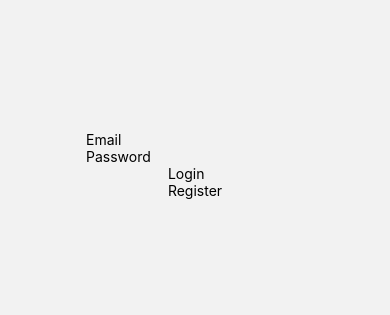
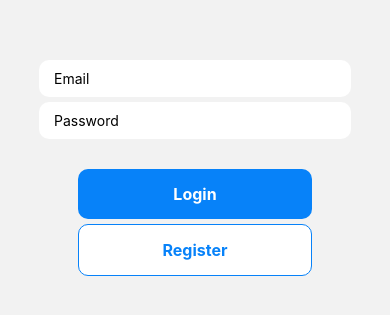
Before and after one commit to hwen554/Meditation-Mobile-Application, a React Native app in the folder IPAPP/: screen / in a window 390 px wide. Shown: the part 257-572 px from the top of the page. Built offline with nearby package versions, Linux system fonts and the light colour scheme.

Commit message:
Update LoginScreens.js

```diff
--- a/IPAPP/screens/LoginScreens.js
+++ b/IPAPP/screens/LoginScreens.js
@@ -1,16 +1,43 @@
 import { KeyboardAvoidingView, StyleSheet, Text, TextInput, View, TouchableOpacity} from 'react-native'
-import React from 'react'
+import React, {useEffect,useState} from 'react'
+
 
 const LoginScreens = () => {
-  return (
+    const [email,setEmail] = useState('')
+    const [password,setPassword] = useState('')
+
+    const handleSignUp=()=>{
+        console.log(email)
+        console.log(password)
+        auth.createUserWithEmialAndPassword((email,password)).then(userCredentials =>{
+            const user = userCredentials.user;
+            console.log('Registered with: ',user.email);
+        }).catch(error=>{
+            console.log('Oops! Something went wrong: ',error);
+            alert(error.message);
+        })
+    }
+
+    const handleLogin=()=>{
+        console.log(email)
+        console.log(password)
+        auth.signInWithEmailAndPassword((email,password)).then(userCredentials =>{
+            const user = userCredentials.user;
+            console.log('Logged in with: ',user.email);
+        }).catch(error=>{
+            console.log('Oops! Something went wrong: ',error);
+            alert(error.message);
+        })
+    }
+    return (
     <KeyboardAvoidingView style={styles.container} behavior="padding">
         <View style={styles.inputContainer}>
-            <TextInput placeholder='Email' style={styles.input}/>
-            <TextInput placeholder='Password' style={styles.input} secureTextEntry/>
+            <TextInput placeholder='Email' value={email} onChangeText={text=>setEmail(text)} style={styles.input}/>
+            <TextInput placeholder='Password' value={password} onChangeText={text=>setPassword(text)} style={styles.input} secureTextEntry/>
         </View>
-        <View>
-            <TouchableOpacity style={styles.button} onPress={() => {}}><Text style={styles.button}>Login</Text></TouchableOpacity>
-            <TouchableOpacity style={styles.buttonOulineText} onPress={() => {}}><Text style={styles.button}>Register</Text></TouchableOpacity>
+        <View style={styles.buttonContainer}>
+            <TouchableOpacity style={styles.button} onPress={handleLogin}><Text style={styles.buttonText}>Login</Text></TouchableOpacity>
+            <TouchableOpacity style={[styles.button,styles.buttonOutline]} onPress={handleSignUp}><Text style={styles.buttonOutlineText}>Register</Text></TouchableOpacity>
         </View>
     </KeyboardAvoidingView>
   )
@@ -18,10 +45,54 @@ const LoginScreens = () => {
 
 export default LoginScreens
 
+
 const styles = StyleSheet.create({
-    container:{
-        flex: 1,
-        justifyContent:"center",
-        alignItems:"center"
-    }
+    container: {
+      flex: 1,
+      justifyContent: 'center',
+      alignItems: 'center',
+    },
+    inputContainer: {
+      width: '80%'
+    },
+    input: {
+      backgroundColor: 'white',
+      paddingHorizontal: 15,
+      paddingVertical: 10,
+      borderRadius: 10,
+      marginTop: 5,
+    },
+    buttonContainer: {
+      width: '60%',
+      justifyContent: 'center',
+      alignItems: 'center',
+      marginTop: 30,
+    },
+    button: {
+      backgroundColor: '#0782F9',
+      width: '100%',
+      padding: 15,
+      borderRadius: 10,
+      alignItems: 'center',
+    },
+    buttonOutline: {
+      backgroundColor:'white',
+      marginTop:5,
+      borderColor:'#0782F9',
+      borderWidth: 1,
+      width: '100%',
+      padding: 15,
+      borderRadius: 10,
+      alignItems: 'center',
+    },
+    buttonText: {
+      color: 'white',
+      fontWeight: '700',
+      fontSize: 16,
+    },
+    buttonOutlineText: {
+      color: '#0782F9',
+      fontWeight: '700',
+      fontSize: 16,
+    },
 })
```
